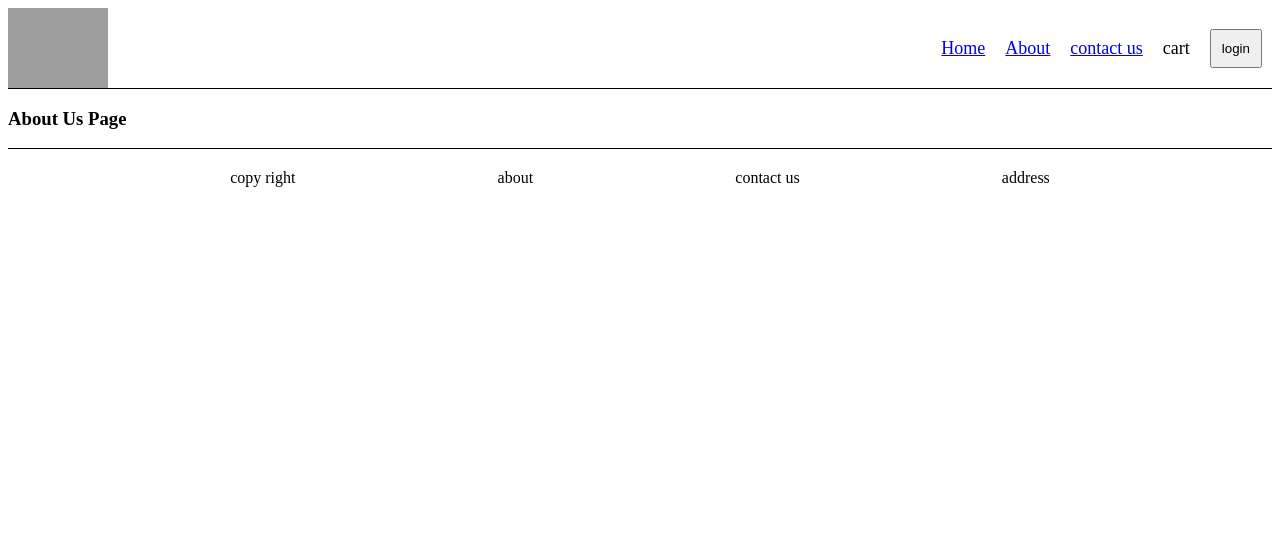
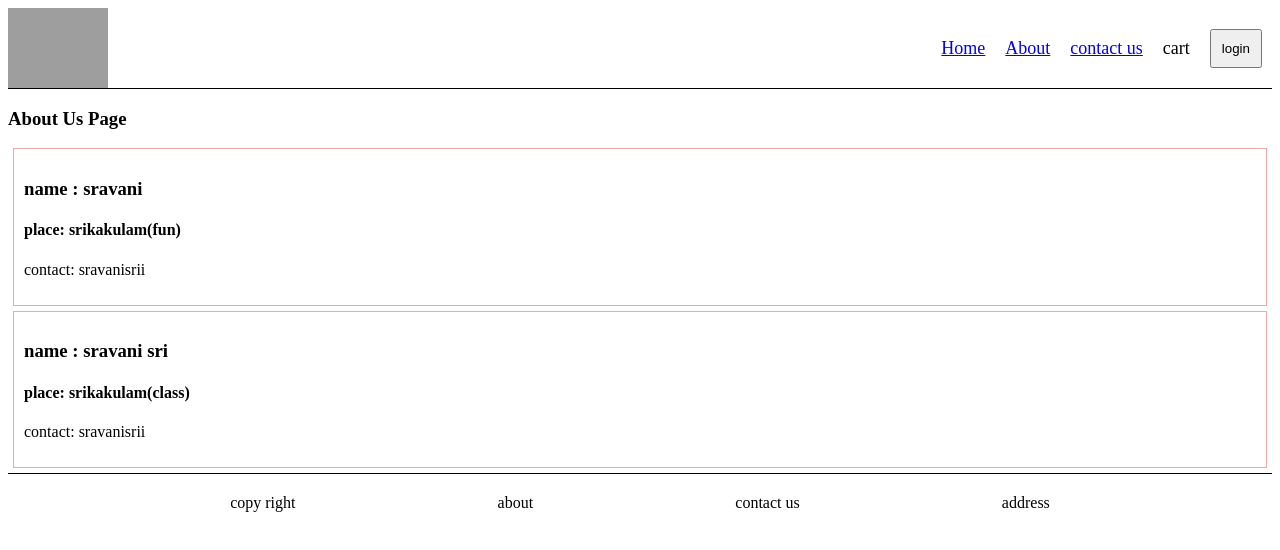
Before and after one commit to Sravani-Linguberi/Namaste-React, a React (Vite) app: page /about in a window 1280 px wide. Shown: the top 550 px of the page. Built offline with nearby package versions, Linux system fonts and the light colour scheme; grey boxes are pictures that could not be loaded.

Commit message:
created class comp and passed props to it with comparing funtional components

```diff
--- a/index.css
+++ b/index.css
@@ -95,3 +95,9 @@
     height: 150px;
     width: 150px;
 }
+
+.user-card {
+    padding: 10px;
+    margin: 5px;
+    border: 1px solid rgb(237, 168, 168);
+}
--- a/src/components/About.js
+++ b/src/components/About.js
@@ -1,7 +1,12 @@
+import User from "./User";
+import UserClass from './UserClass';
+
 const About = () => {
     return (
         <div>
             <h3>About Us Page</h3>
+            <User name={'sravani'} place={'srikakulam(fun)'} />
+            <UserClass  name={'sravani sri'} place={'srikakulam(class)'} />
         </div>
     )
 }
--- /dev/null
+++ b/src/components/User.js
@@ -0,0 +1,12 @@
+const User = (props) => {
+    console.log(props, "funtional");
+    return (
+        <div className="user-card">
+            <h3>name : {props.name}</h3>
+            <h4>place: {props.place} </h4>
+            <p>contact: sravanisrii</p>
+        </div>
+    )
+}
+
+export default User;
--- /dev/null
+++ b/src/components/UserClass.js
@@ -0,0 +1,22 @@
+
+import React from "react";
+class UserClass extends React.Component {
+
+    constructor(props){
+        super(props); // super will calls the parent class constructor
+        console.log(this.props); // we can access the props here
+    }
+
+    render(){
+        console.log(this.props, "Class");
+        return(
+            <div className="user-card">
+                <h3>name : {this.props.name} </h3>
+                <h4>place: {this.props.place} </h4>
+                <p>contact: sravanisrii</p>
+            </div>
+        )
+    }
+}
+
+export default UserClass;
```
